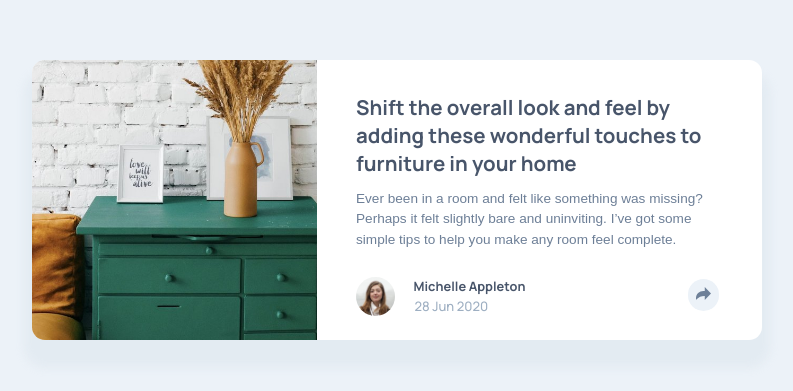
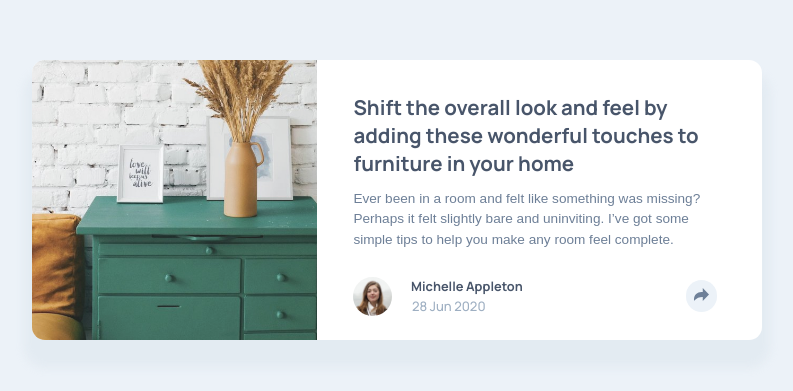
Before and after one commit to c0dz-wq/article-preview, a plain HTML site: page index.html in a window 1280 px wide. Shown: the part 200-591 px from the top of the page, without its empty margins (243-1036 px from the left). Drawn offline with Linux system fonts and the light colour scheme.

Commit message:
Update style.css

```diff
--- a/styles.css
+++ b/styles.css
@@ -18,9 +18,9 @@
 *,
 ::after,
 ::before {
+  box-sizing: border-box;
   margin: 0;
   padding: 0;
-  box-sizing: border-box;
 }
 
 body {
@@ -61,13 +61,13 @@ body {
 
 .inner__container {
 	display: flex;
-	flex-wrap: wrap;
-	margin: 3em 2.5em;
+	flex-direction: column;
+	padding: 3em 2.5em;
 }
 
 @media screen and (min-width: 900px) {
 	.inner__container {
-		margin: 2.5em 3em;
+		padding: 2.5em 2.8em;
 	}
 }
 
@@ -77,6 +77,7 @@ img.drawers {
 	border-radius: 1em 1em 0 0;
 	object-fit: cover;
 	object-position: 0% 30%;
+	opacity: 0.88;
 }
 
 @media screen and (min-width: 900px) {
@@ -90,14 +91,14 @@ img.drawers {
 h3 {
 	font-size: 1.05rem;
 	color: var(--Very-Dark-Grayish-Blue);
-	width: 20em;
-	margin-bottom: 1em;
+	max-width: 20em;
+	margin-bottom: .8em;
 }
 
 @media screen and (min-width: 900px) {
 	h3 {
 		font-size: 1.28rem;
-		width: 18em;
+		max-width: 18em;
 		margin-bottom: .6em;
 	}
 }
@@ -106,7 +107,7 @@ h3 {
 	font-family: sans-serif;
 	font-size: .86rem;
 	color: var(--Desaturated-Dark-Blue);
-	width: 19em;
+	max-width: 19em;
 	margin-bottom: 2em;
 	line-height: 1.5em
 }
@@ -114,12 +115,13 @@ h3 {
 @media screen and (min-width: 900px) {
 	.info {
 		font-size: .85rem;
-		width: 25.8em;
+		max-width: 25.8em;
 	}
 }
 
 .avatar__container {
-	width: 310px;
+	position: relative;
+	max-width: 310px;
 }
 
 img.avatar {
@@ -149,9 +151,9 @@ img.avatar {
 }
 
 .share__btn {
-	float: right;
-	position: relative;
-	top: -5.7em;
+	position: absolute;
+	bottom: 3.3em;
+	right: 0;
 	background-color: var(--Light-Grayish-Blue);
 	border: 0px solid transparent;
 	border-radius: 5em;
@@ -170,7 +172,6 @@ img.avatar {
 
 @media screen and (min-width: 900px) {
 	.share__btn {
-		top: -5.8em;
 		right: -4em;
 	}
 
```
